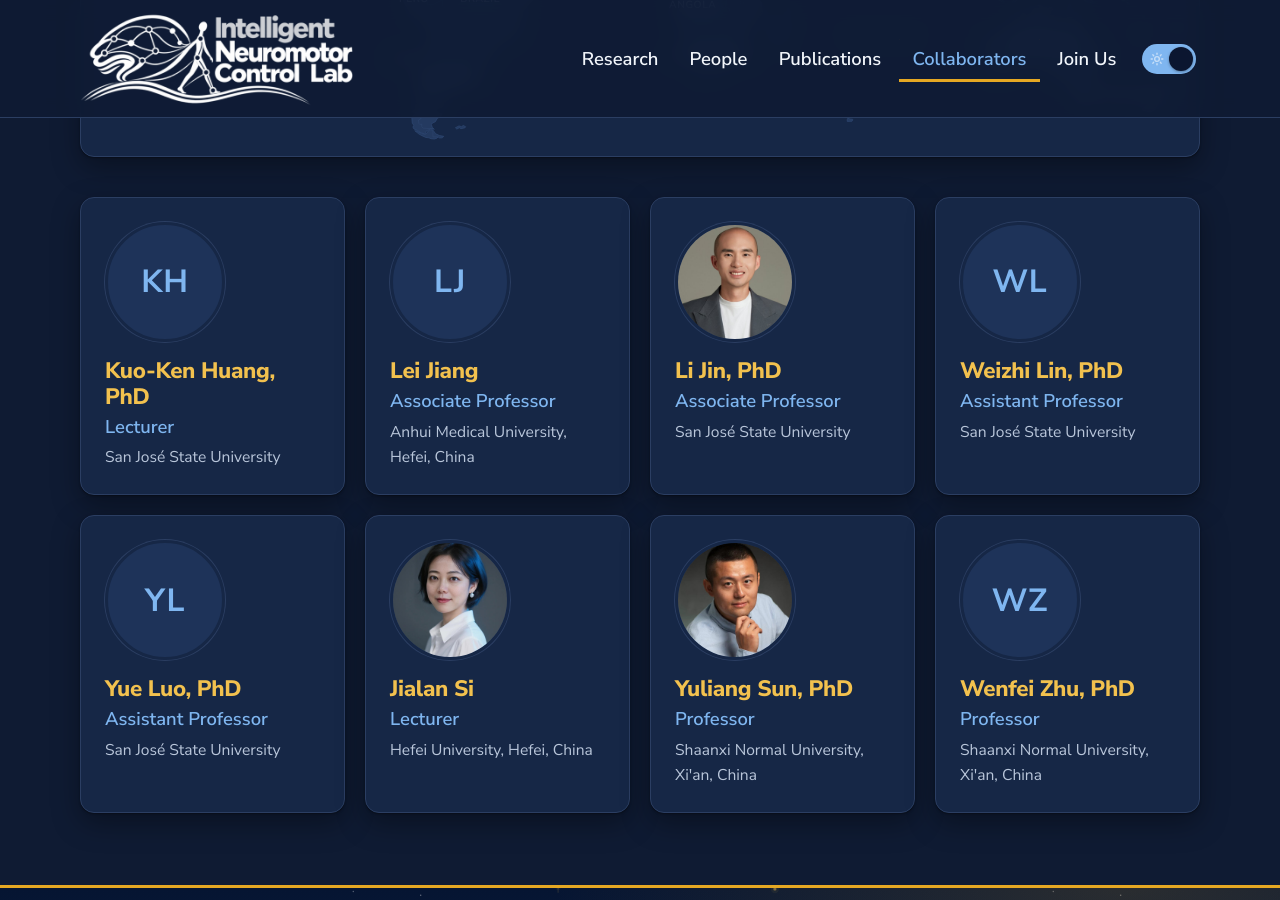
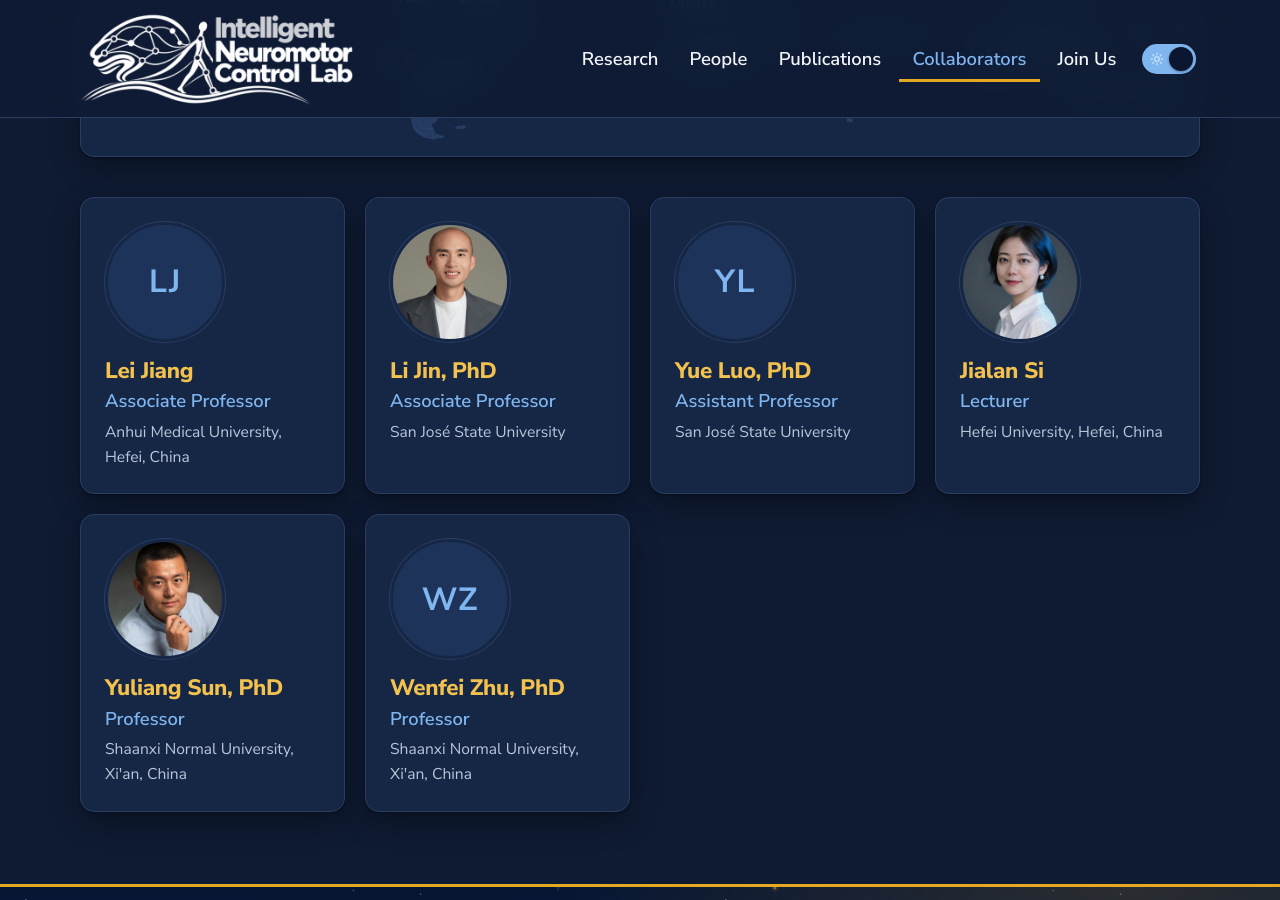
Before and after one commit to incLab-sjsu/inclab-sjsu.github.io, a Jekyll site: the page built from collaborators.html, in a window 1280 px wide and 900 px high, scrolled down 777 px. Built offline with Jekyll 4.4.1, drawn with Linux system fonts in a browser that asks for light colours.

Commit message:
Collaborators: remove two entries pending consent
Co-Authored-By: Claude Fable 5.1 <noreply@anthropic.com>
Claude-Session: https://claude.ai/code/session_01NC87yMo4KF9PtoiKQz5QsG

```diff
--- a/_data/collaborators.yml
+++ b/_data/collaborators.yml
@@ -11,17 +11,9 @@ members:
     role: Associate Professor
     institution: San José State University
     photo: /assets/img/collaborators/li-jin.jpg
-  - name: Weizhi Lin, PhD
-    surname: Lin
-    role: Assistant Professor
-    institution: San José State University
   - name: Yue Luo, PhD
     surname: Luo
     role: Assistant Professor
-    institution: San José State University
-  - name: Kuo-Ken Huang, PhD
-    surname: Huang
-    role: Lecturer
     institution: San José State University
   - name: Yuliang Sun, PhD
     surname: Sun
```
